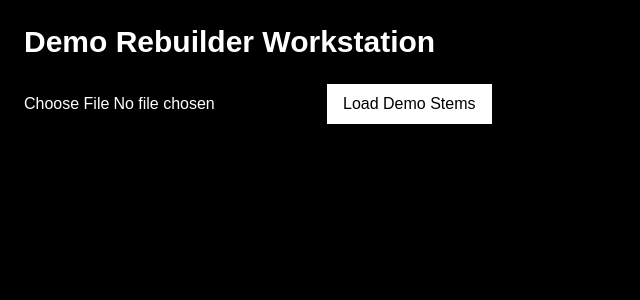
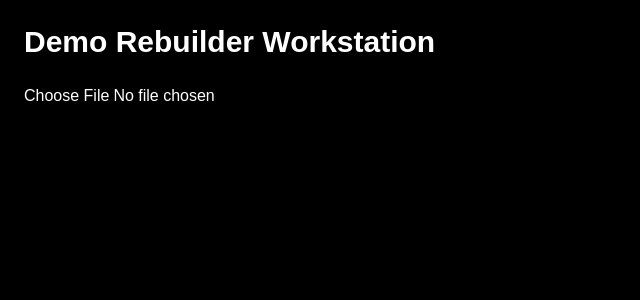
Before and after one commit to jeffmetthies-hash/demo-rebuilder, a Next.js app: page / in a window 1280 px wide. Shown: the top 300 px of the page, without its empty margins (0-640 px from the left). Built offline with nearby package versions, Linux system fonts and the light colour scheme.

Commit message:
Use Blob URLs for player

```diff
--- a/app/page.js
+++ b/app/page.js
@@ -5,14 +5,23 @@ import { useState } from "react";
 export default function Home() {
   const [tracks, setTracks] = useState(null);
 
-  const loadTracks = () => {
-    const t = Date.now();
+  const handleUpload = async (e) => {
+    const file = e.target.files[0];
+    const formData = new FormData();
+    formData.append("file", file);
+
+    const res = await fetch("/api/upload", {
+      method: "POST",
+      body: formData,
+    });
+
+    const stems = await res.json();
 
     setTracks({
-      vocals: `/stems/vocals.wav?t=${t}`,
-      drums: `/stems/drums.wav?t=${t}`,
-      bass: `/stems/bass.wav?t=${t}`,
-      other: `/stems/other.wav?t=${t}`,
+      vocals: stems.vocals,
+      drums: stems.drums,
+      bass: stems.bass,
+      other: stems.other,
     });
   };
 
@@ -25,27 +34,9 @@ export default function Home() {
       <input
         type="file"
         accept="audio/*"
-        onChange={async (e) => {
-          const file = e.target.files[0];
-          const formData = new FormData();
-          formData.append("file", file);
-
-          await fetch("/api/upload", {
-            method: "POST",
-            body: formData,
-          });
-
-          alert("Uploaded to GPU!");
-        }}
+        onChange={handleUpload}
         className="mb-4"
       />
-
-      <button
-        onClick={loadTracks}
-        className="bg-white text-black px-4 py-2 mb-6"
-      >
-        Load Demo Stems
-      </button>
 
       {tracks && (
         <div className="space-y-4">
```
